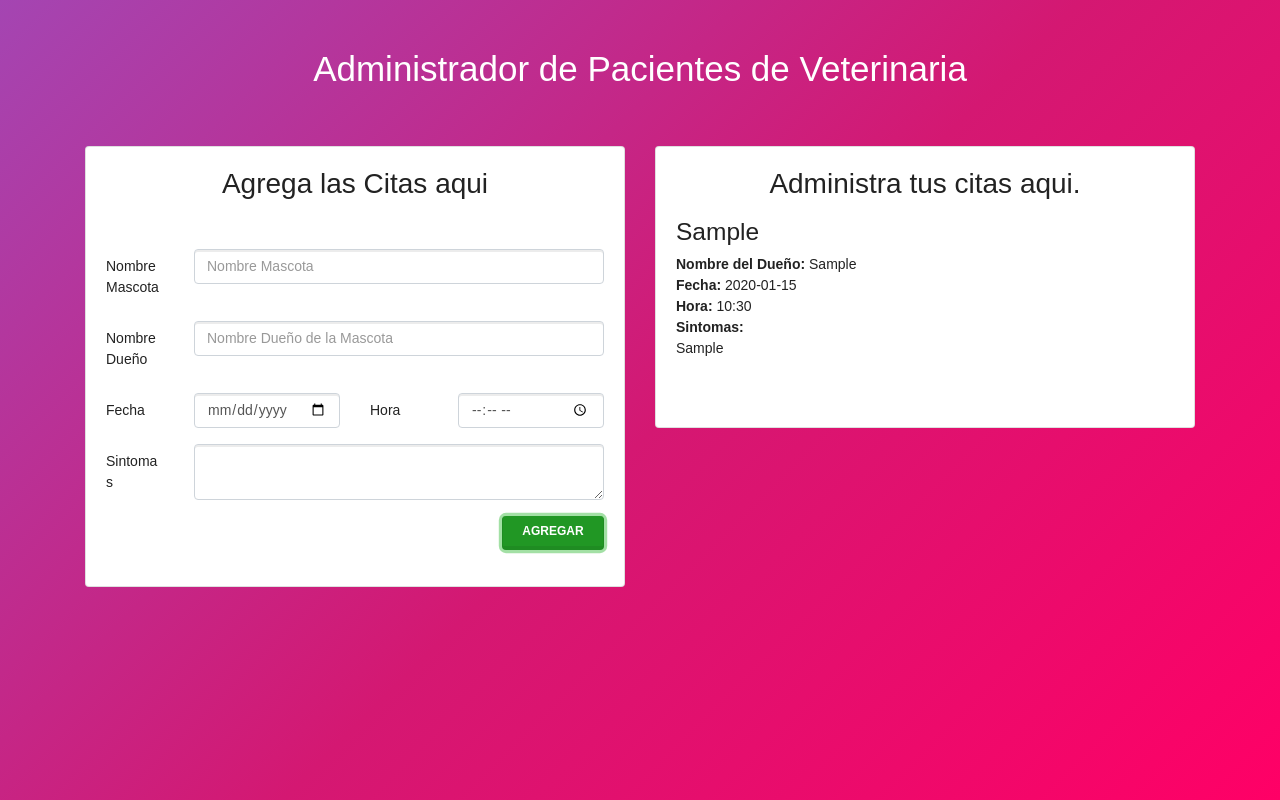
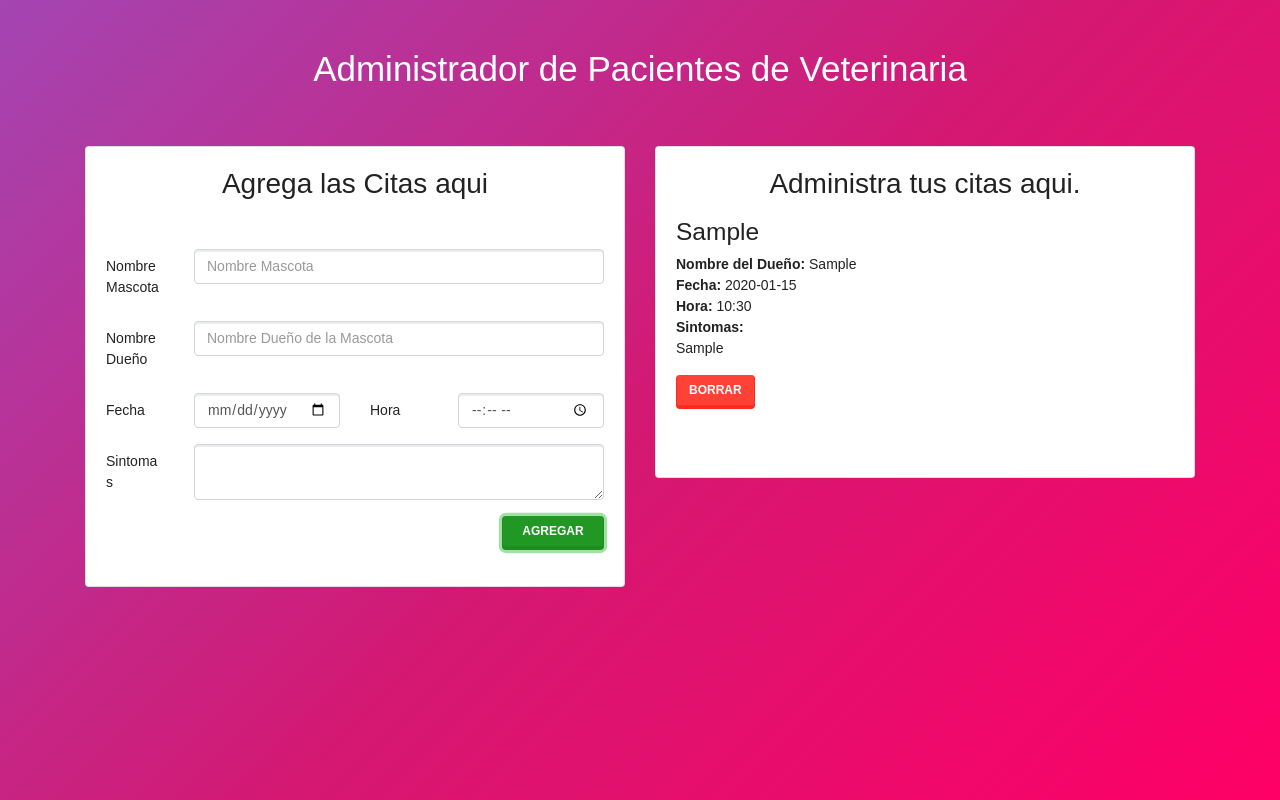
Before and after one commit to armandoltx/citas-react, a React (Create React App) app: page / in a window 1280 px wide. Both pictures are taken after typing "Sample", "Sample", "2020-01-15", "10:30", "Sample" into the empty fields and a click on the button "AGREGAR". Built offline with nearby package versions, Linux system fonts and the light colour scheme.

Commit message:
Added prop-types

```diff
--- a/package.json
+++ b/package.json
@@ -3,6 +3,7 @@
   "version": "0.1.0",
   "private": true,
   "dependencies": {
+    "prop-types": "^15.7.2",
     "react": "^16.8.6",
     "react-dom": "^16.8.6",
     "react-scripts": "2.1.8"
--- a/src/components/AgregarCita.js
+++ b/src/components/AgregarCita.js
@@ -1,5 +1,6 @@
 import React, { Component } from 'react';
 import uuid from 'uuid'; // Para generar un id unico
+import PropTypes from 'prop-types';
 
 class AgregarCita extends Component {
 
@@ -123,4 +124,8 @@
   }
 }
 
+AgregarCita.propTypes = {
+  agregarCita: PropTypes.func.isRequired,
+}
+
 export default AgregarCita;
--- a/src/components/App.js
+++ b/src/components/App.js
@@ -8,6 +8,25 @@
   // crear el state
   state = {
     citas:[],
+  }
+
+  // este componente se ejecuta una vez que el componente se carge
+  componentDidMount() {
+    const citasLS = localStorage.getItem('citas'); // se le pasa como parametro la key, que se ve cual es en el chrome tools en application
+    if (citasLS) {
+      this.setState({
+        citas: JSON.parse(citasLS) // como viene convertido en un string con JSON.parse lo convertimos a un objeto
+      });
+
+    }
+  }
+
+  // se ejecuta cuando algo cambia en el componente
+  componentDidUpdate() {
+    localStorage.setItem( // localStorage solo guarda strings por eso lo de JSON.stringfy
+      'citas',
+      JSON.stringify(this.state.citas)
+    )
   }
 
 
@@ -22,7 +41,26 @@
     this.setState ({
       citas: citas,
     });
+  }
 
+  // borrar cita
+
+  borrarCita = (id) => {
+    console.log("id ", id);
+    //Obetener copia del  el state
+    const citasActuales = [...this.state.citas];
+    console.log("ANtes....");
+    console.log(citasActuales);
+
+    // borrar el elemento del state
+    const citas = citasActuales.filter(cita => cita.id !==id)
+    console.log("Despues....");
+    console.log(citas);
+
+    // actualizar el state
+    this.setState({
+      citas: citas,
+    });
   }
 
 
@@ -35,7 +73,10 @@
             <AgregarCita agregarCita={this.agregarCita} />
           </div>
           <div className="col-md-6">
-            <ListaCitas citas={this.state.citas} />
+            <ListaCitas
+              citas={this.state.citas}
+              borrarCita={this.borrarCita}
+            />
           </div>
         </div>
       </div>
--- a/src/components/Cita.js
+++ b/src/components/Cita.js
@@ -1,8 +1,17 @@
 import React, { Component } from 'react';
+import PropTypes from 'prop-types';
 
 class Cita extends Component {
+
+  eliminarCita = () => {
+    console.log(`Eliminando cita... ${this.props.info.id}`);
+
+    // 3. Agregarlo y enviarlo por props
+      this.props.borrarCita(this.props.info.id);
+  }
+
   render() {
-    const {fecha, hora, id, mascota, propietario, sintomas } = this.props.info;
+    const {fecha, hora, mascota, propietario, sintomas } = this.props.info;
     return (
       <div className="media mt-3">
         <div className="media-body">
@@ -12,11 +21,27 @@
           <p className="card-text"><span>Hora: </span>{hora}</p>
           <p className="card-text"><span>Sintomas:</span></p>
           <p className="card-text">{sintomas}</p>
+
+          <button onClick={this.eliminarCita} className="btn btn-danger">Borrar
+
+          </button>
         </div>
-
       </div>
     );
   }
 }
 
+
+Cita.propTypes = {
+  info : PropTypes.shape({
+    fecha: PropTypes.string.isRequired,
+    hora: PropTypes.string.isRequired,
+    mascota: PropTypes.string.isRequired,
+    propietario: PropTypes.string.isRequired,
+    sintomas: PropTypes.string.isRequired,
+    id: PropTypes.string.isRequired,
+  }),
+  borrarCita: PropTypes.func.isRequired,
+}
+
 export default Cita;
--- a/src/components/Header.js
+++ b/src/components/Header.js
@@ -1,4 +1,5 @@
 import React from 'react';
+import PropTypes from 'prop-types';
 
 const Header = (props) => {
   return (
@@ -8,4 +9,8 @@
   );
 };
 
+Header.propTypes = {
+  titulo: PropTypes.string.isRequired,
+}
+
 export default Header;
--- a/src/components/ListaCitas.js
+++ b/src/components/ListaCitas.js
@@ -1,5 +1,6 @@
 import React, {Component} from 'react';
 import Cita from './Cita';
+import PropTypes from 'prop-types';
 
 
 class ListaCitas extends Component {
@@ -19,6 +20,7 @@
               <Cita
                 key={cita}
                 info={this.props.citas[cita]}
+                borrarCita={this.props.borrarCita}
               />
             ) ) }
           </div>
@@ -28,4 +30,10 @@
   }
 }
 
+ListaCitas.propTypes = {
+  citas: PropTypes.array.isRequired,
+  borrarCita: PropTypes.func.isRequired,
+}
+
+
 export default ListaCitas;
```
Also changed, not shown: 1 other file (tests, documents, lock files or other folders).
